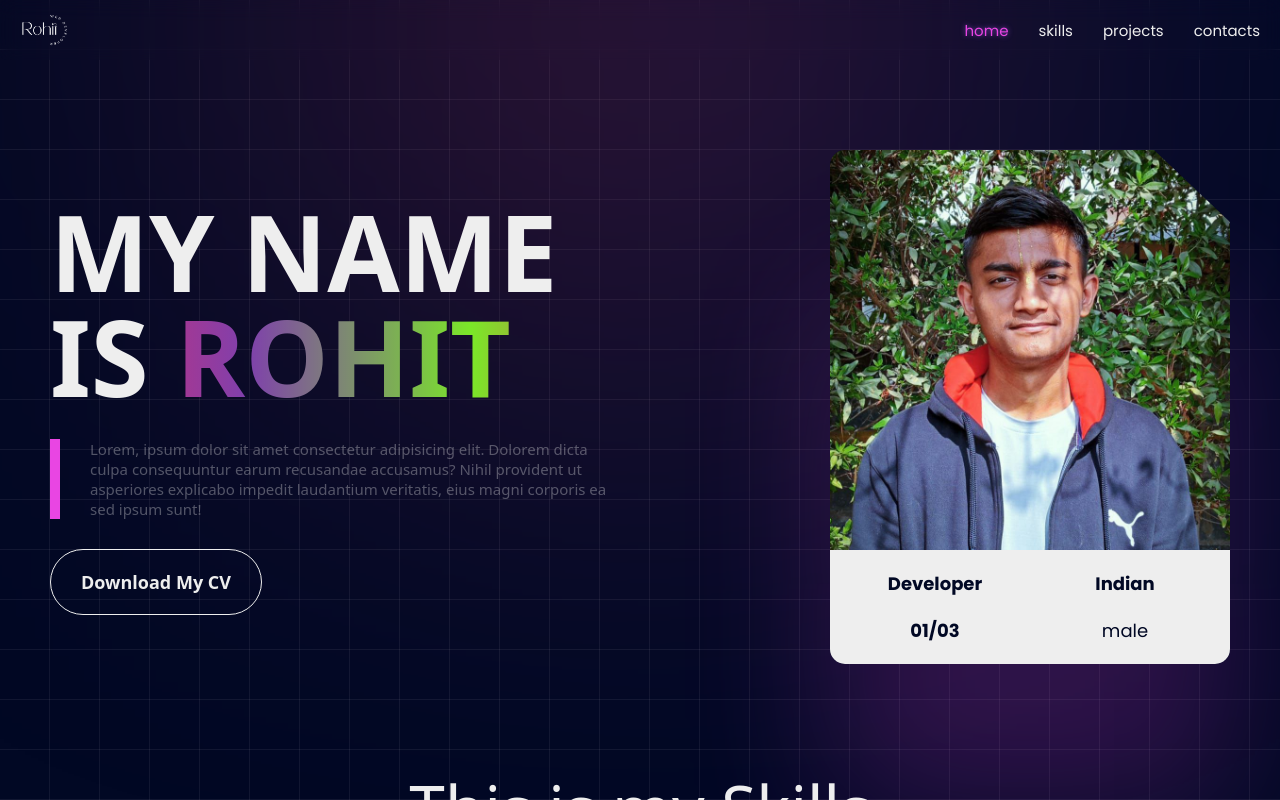
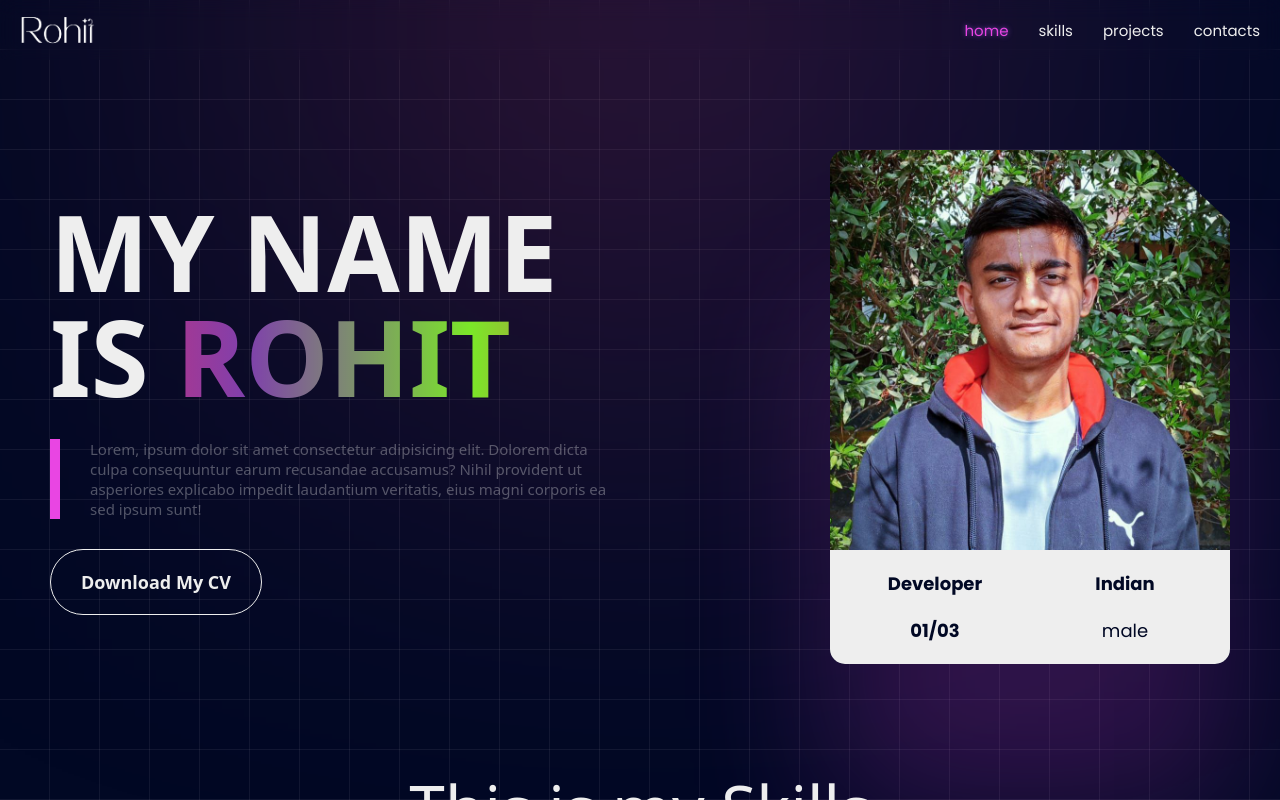
Before and after one commit to iamrohitkandpal/PRODIGY_WD_04, a React (Create React App) app: page / in a window 1280 px wide. Shown: the top 800 px of the page. Built offline with nearby package versions, Linux system fonts and the light colour scheme; a web font is replaced by a local one.

Commit message:
Some Changes

```diff
--- a/src/App.css
+++ b/src/App.css
@@ -55,7 +55,7 @@ header{
     z-index: 100;
     backdrop-filter: blur(10px);
     & img{
-        width: 50px;
+        width: 75px;
     }
     & .logo, nav{
         display: flex;
```
Also changed, not shown: public/main-logo.png.
